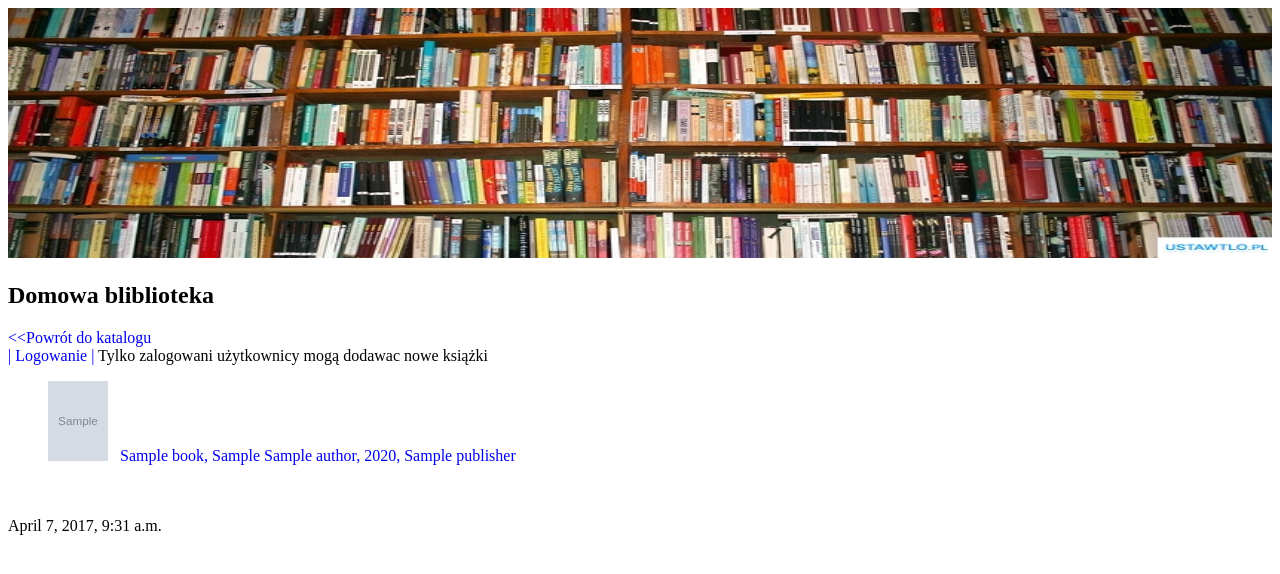
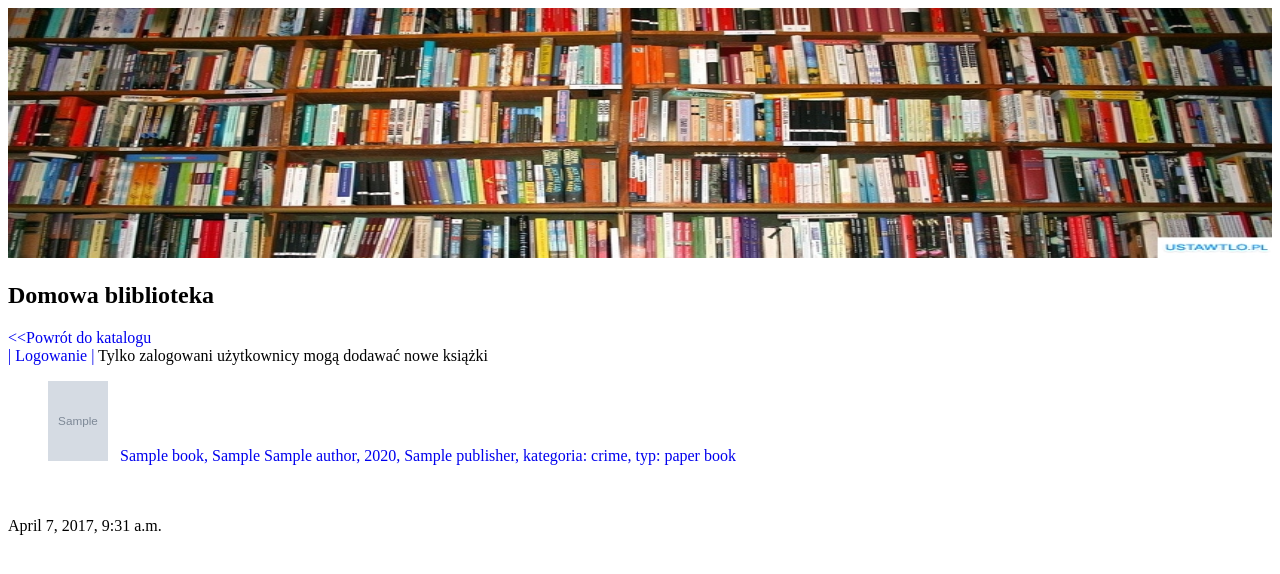
Before and after one commit to piterkolod/HOME_LIBRARY, a Django app: page /book_list/ in a window 1280 px wide. Shown: the top 574 px of the page. Run offline with Django 3.2, Linux system fonts and the light colour scheme; tables that the repository leaves empty hold one stand-in row (values such as "Sample post"); grey boxes marked "Sample" are stand-in pictures.

Commit message:
added choice fields

```diff
--- a/home_library/books/templates/books/book.html
+++ b/home_library/books/templates/books/book.html
@@ -23,11 +23,15 @@
     <strong>Autor:</strong> {{ book.author }},<br><br>
     <strong>Rok wydania:</strong> {{ book.year }}<br><br>
     <strong>Wydawnictwo:</strong> {{ book.publisher }}<br><br>
+    <strong>Gatunek:</strong> {{ book.get_genre_display }}<br><br>
+    <strong>Nośnik:</strong> {{ book.get_type_display }}<br><br>
+
 
     {% if user.is_authenticated %}
         <a href="{% url 'upd-book' pk=book.id %}" style="text-decoration:none">| Edytuj dane książki |</a>
         <br><br>
         <a href="{% url 'delete-view' pk=book.id %}" style="text-decoration:none">| Usuń książkę |</a>
+
     {% else %}
 
     {% endif %}
--- a/home_library/books/templates/books/book_list.html
+++ b/home_library/books/templates/books/book_list.html
@@ -11,7 +11,7 @@
         <a href="{% url 'logout' %}" style="text-decoration:none">| Wyloguj |</a>
     {% else %}
         <a href="{% url 'login' %}" style="text-decoration:none">| Logowanie | </a>
-        Tylko zalogowani użytkownicy mogą dodawac nowe książki
+        Tylko zalogowani użytkownicy mogą dodawać nowe książki
     {% endif %}
 
 </div>
@@ -20,7 +20,7 @@
     {% for book in books|dictsort:"title" %}
     <li style="list-style-type:none"><a href="{% url 'book' book_id=book.id %}" style="text-decoration:none">
         <img src="{{ book.logo }}" height="80" width="60"> &nbsp; {{ book.title }}, {{ book.author }}, {{ book.year }},
-        {{ book.publisher }}
+        {{ book.publisher }}, kategoria: {{ book.get_genre_display }}, typ: {{ book.get_type_display }}
     </a></li>
     {% empty %}
         pusto
--- a/home_library/books/templates/catalog.html
+++ b/home_library/books/templates/catalog.html
@@ -31,9 +31,10 @@
         <strong>Zalogowany jako:  </strong>{{ user }}<br><br>
         <a href="{% url 'add-book' %}" style="text-decoration:none">| Dodaj nową książkę |</a><br><br>
         <a href="{% url 'logout' %}" style="text-decoration:none">| Wyloguj |</a>
+
     {% else %}
         <a href="{% url 'login' %}" style="text-decoration:none">| Logowanie | </a>
-        Tylko zalogowani użytkownicy mogą dodawac nowe książki
+        Tylko zalogowani użytkownicy mogą dodawać nowe książki
     {% endif %}
 
 {% endblock %}
```
